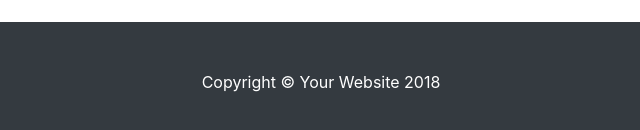
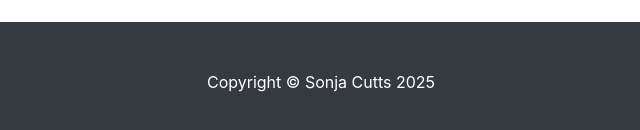
Before and after one commit to geog3540/scutts, a website: page index.html in a window 1280 px wide. Shown: the part 1556-1686 px from the top of the page, 319-959 px from the left. Drawn offline with Linux system fonts and the light colour scheme.

Commit message:
Update index.html

```diff
--- a/index.html
+++ b/index.html
@@ -135,7 +135,7 @@
     <!-- Footer -->
     <footer class="py-5 bg-dark">
       <div class="container">
-        <p class="m-0 text-center text-white">Copyright &copy; Your Website 2018</p>
+        <p class="m-0 text-center text-white">Copyright &copy; Sonja Cutts 2025</p>
       </div>
       <!-- /.container -->
     </footer>
```
